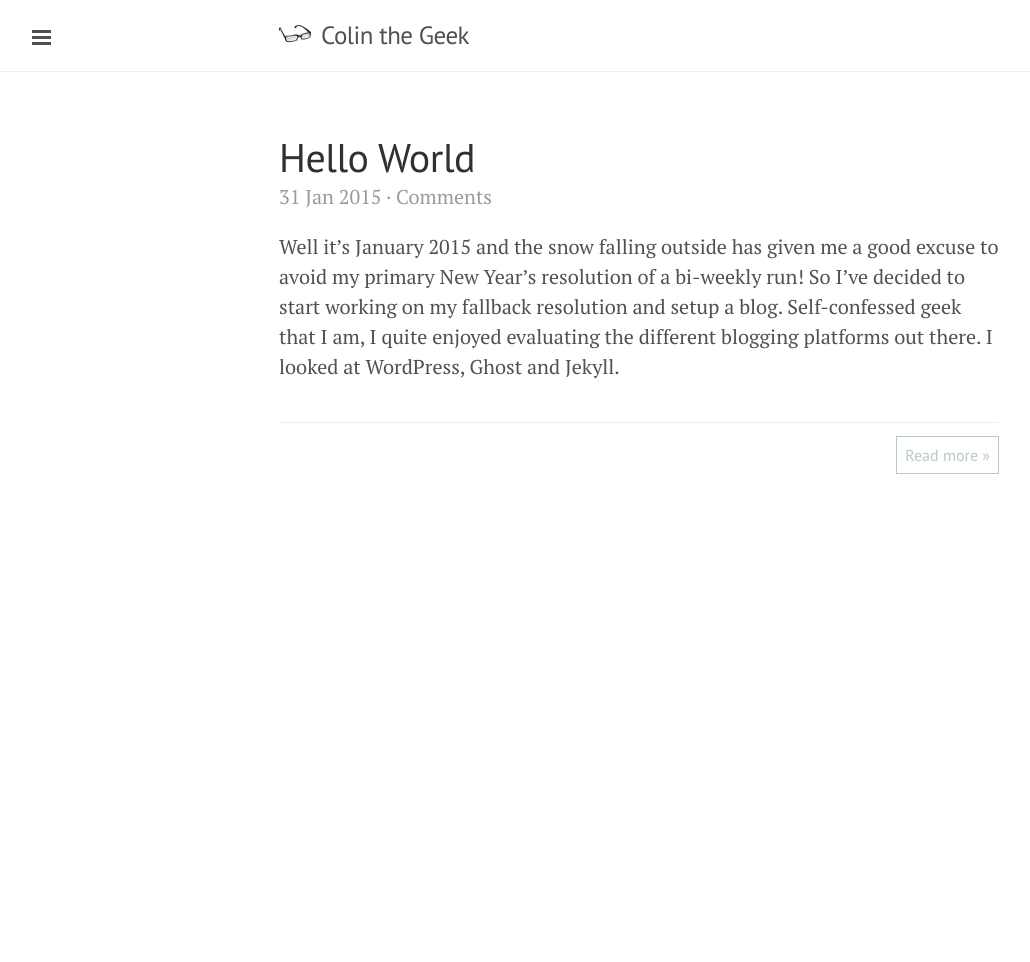
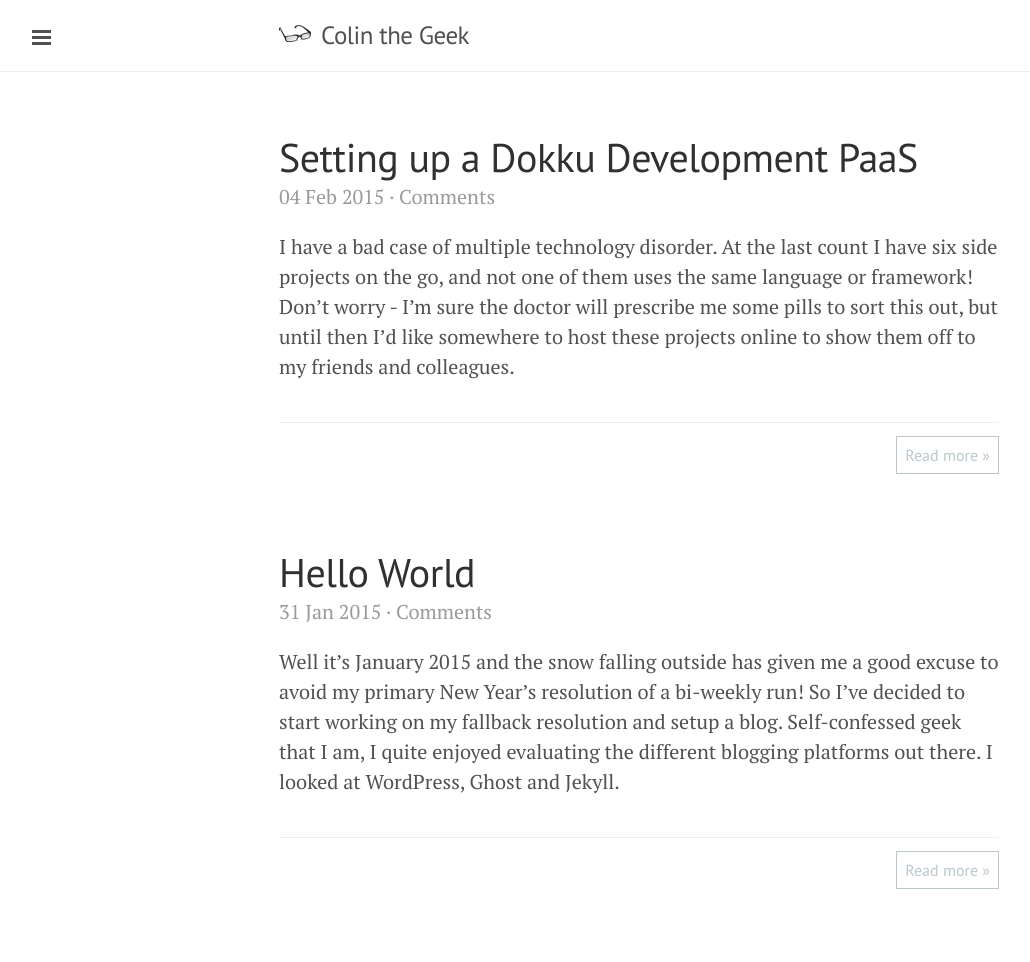
Before and after one commit to ColinOrr/colinorr.github.io, a Jekyll site: the page built from index.html, in a window 1280 px wide. Shown: the whole page, without its empty margins (1-1031 px from the left). Built offline with Jekyll 4.4.1, drawn with Linux system fonts in a browser that asks for light colours; some web fonts are replaced; Markdown is read by kramdown in place of the engine named in the settings; the list of posts is cut into pages by our own code; comment, search, counter and statistics services are not loaded; before the commit the page ends 900 px from its top, so only the background shows below that; some of the changed lines change nothing that is shown.

Commit message:
Dokku Development PaaS

```diff
--- a/_config.yml
+++ b/_config.yml
@@ -1,6 +1,8 @@
 # Dependencies
 markdown:            redcarpet
 highlighter:         pygments
+redcarpet:
+  extensions: ["fenced_code_blocks", "autolink", "tables"]
 
 # Permalinks
 #
--- /dev/null
+++ b/_posts/2015-02-04-dokku-development-paas.md
@@ -0,0 +1,172 @@
+---
+layout: post
+title: Setting up a Dokku Development PaaS
+summary: |
+  I have a bad case of multiple technology disorder.  At the last count I have
+  six side projects on the go, and not one of them uses the same language or
+  framework!  Don't worry - I'm sure the doctor will prescribe me some pills to
+  sort this out, but until then I'd like somewhere to host these projects online
+  to show them off to my friends and colleagues.
+---
+I have a bad case of multiple technology disorder.  At the last count I have
+six side projects on the go, and not one of them uses the same language or
+framework!  Don't worry - I'm sure the doctor will prescribe me some pills to
+sort this out, but until then I'd like somewhere to host these projects online
+to show them off to my friends and colleagues.
+
+[Heroku][1] would be the ideal solution, it's a popular Platform as a Service
+(PaaS) that allows you to deploy applications written Ruby, Node.js, Python and
+PHP by pushing your source code to their servers using Git.  The issue with
+Heroku is that it gets rather expensive when you want to do anything serious.
+The web dyno that runs your site [has a habit of going to sleep][2] on the free
+plan, which is a bit embarrassing during a demo... also you can't have SSL
+without moving to a paid plan.
+
+Enter [Dokku][3].  It's a mini version of Heroku that can run on your own Linux
+machine.  It uses Heroku's open source build packs to configure a Docker
+container to run your application.  So if your app works on Heroku, it'll work
+on Dokku.
+
+I'm running Ruby on Rails, Express, Laravel and static HTML sites all on the
+same 512GB Ubuntu server for only $5 a month with [DigitalOcean][4]!  The rest
+of this article explains how to set it up.  Although I'm using DigitalOcean,
+the same instructions should apply to other cloud providers.
+
+## Step 1: Create an Ubuntu VM
+
+At the time of writing, Dokku is tested on Ubuntu 14.04 x64.  With DigitalOcean,
+you just create a new $5 per month droplet for this version of Ubuntu.  Don't
+forget to add your SSH key, although it's optional you'll need it later for
+working with Dokku. If you don't have an SSH key, GitHub has a [good article][4]
+explaining how to create one.
+
+DigitalOcean will create your droplet in about 60s, just enough time to go and
+register a new [.sexy domain name][6]...  personally I'm going to stick with
+*colinthegeek.com* :-)
+
+DigitalOcean will report your static IP address on the **Droplets** page, in my
+case it's 178.62.99.39.  Point your new domain to this IP address by adding two
+alias "A" records in the DNS settings of your domain provider:
+
+| Host Name          | IP Address   |
+|--------------------|--------------|
+| @                  | 178.62.99.39 |
+| *.colinthegeek.com | 178.62.99.39 |
+
+The first "@" entry points the top-level domain to your new server, the second
+entry is for subdomains.  The subdomain configuration is important as this is
+how Dokku will make your application available e.g. [chitter.colinthegeek.com][7].
+
+Next, we have to connect onto the server and create some swap space.  For some
+reason cloud providers don't configure this by default, and if you don't have
+any you'll quickly run into memory issues.  My server has 512 MB of RAM, so I'm
+going to give it an additional 512 MB of swap space.
+
+Connect to the server using SSH:
+
+    ssh root@colinthegeek.com
+
+Create a 512MB swap file and enable it:
+
+    sudo fallocate -l 512M /swapfile
+    sudo chmod 600 /swapfile
+    sudo mkswap /swapfile
+    sudo swapon /swapfile
+
+Make the change permanent by modifying the `fstab` file:
+
+    sudo nano /etc/fstab
+
+Finally, add the following line to the bottom of the file and save it:
+
+    /swapfile   none    swap    sw    0   0
+
+This [DigitalOcean article][8] gives a detailed description of what just
+happened.
+
+## Step 2: Install Dokku
+
+Dokku is installed using a single shell script.  Head over to
+[Dokku's GitHub page][9] to find the the latest stable version of the
+bootstrapper command.  Currently it's on v0.3.13.
+
+Connect to your server and run the bootstrapper command:
+
+    ssh root@colinthegeek.com
+    wget -qO- https://raw.github.com/progrium/dokku/v0.3.13/bootstrap.sh | sudo DOKKU_TAG=v0.3.13 bash
+
+This will install all Dokku dependencies and clone their repository to `~/dokku`
+in your home directory.  You can use this repo to [upgrade Dokku][10] in the
+future.  It also adds a user called **dokku**, and their home directory
+`/home/dokku` is where your applications will be deployed.
+
+The next step is to register your domain name with Dokku:
+
+    echo colinthegeek.com > /home/dokku/VHOST
+
+When it comes to deploying your application, you'll use a `git push` to upload
+it to the **dokku** user.  This means you have to add your SSH public key as an
+authorised key for the dokku user account.  Your public key will be on you local
+machine in a `~/.ssh/id_rsa.pub` file by convention.
+
+Exit your SSH session to get back to you local machine:
+
+    exit
+
+Copy the contents of your SSH public key file to the server and add it to the
+**dokku** user's authorised keys:
+
+    cat ~/.ssh/id_rsa.pub | ssh root@colinthegeek.com "sudo sshcommand acl-add dokku colinthegeek"
+
+*Note:* don't forget to change the server name (colinthegeek.com) to your own
+domain name.  The last argument "colinthegeek" is just a label to help
+distinguish your key from others on the server, so it doesn't really matter what
+you name it.
+
+You can give your friends access to push to your server by running the command
+above with their public keys.
+
+## Step 3: Push a Sample Application
+
+And now the moment you've all been waiting for... time to push an application
+and see what breaks!
+
+Clone Heroku's sample application for Node JS:
+
+    git clone https://github.com/heroku/node-js-sample.git
+    cd node-js-sample
+
+Add a new remote repository that points to your Dokku server:
+
+    git remote add geek dokku@colinthegeek.com:hello-world
+
+...where *"geek"* is the name of the remote, *"dokku"* is the Git user name
+*"colinthegeek.com"* is the server, and *"hello-world"* is the name of the app.
+
+Push the code to Dokku:
+
+    git push geek
+
+You'll see some log messages as Dokku deploys the application, all being well it
+should end with:
+
+    =====> Application deployed:
+           http://hello-world.colinthegeek.com
+
+Go ahead and visit your new "Hello World" app, show it off to your significant
+other, receive a blank look from them as you marvel at your own feat of
+engineering, then go and have well deserved cup of tea!
+
+In my next article I'll show you how to manage your Dokku applications, setup a
+Postgres database and get a simple Rails website up and running.
+
+[1]: https://www.heroku.com
+[2]: https://devcenter.heroku.com/articles/dynos#dyno-sleeping
+[3]: http://progrium.com/blog/2013/06/19/dokku-the-smallest-paas-implementation-youve-ever-seen
+[4]: https://www.digitalocean.com
+[5]: https://help.github.com/articles/generating-ssh-keys
+[6]: https://www.123-reg.co.uk/gtlds/?kw=sexy
+[7]: http://chitter.colinthegeek.com
+[8]: https://www.digitalocean.com/community/tutorials/how-to-add-swap-on-ubuntu-14-04
+[9]: https://github.com/progrium/dokku
+[10]: http://progrium.viewdocs.io/dokku/upgrading
```
